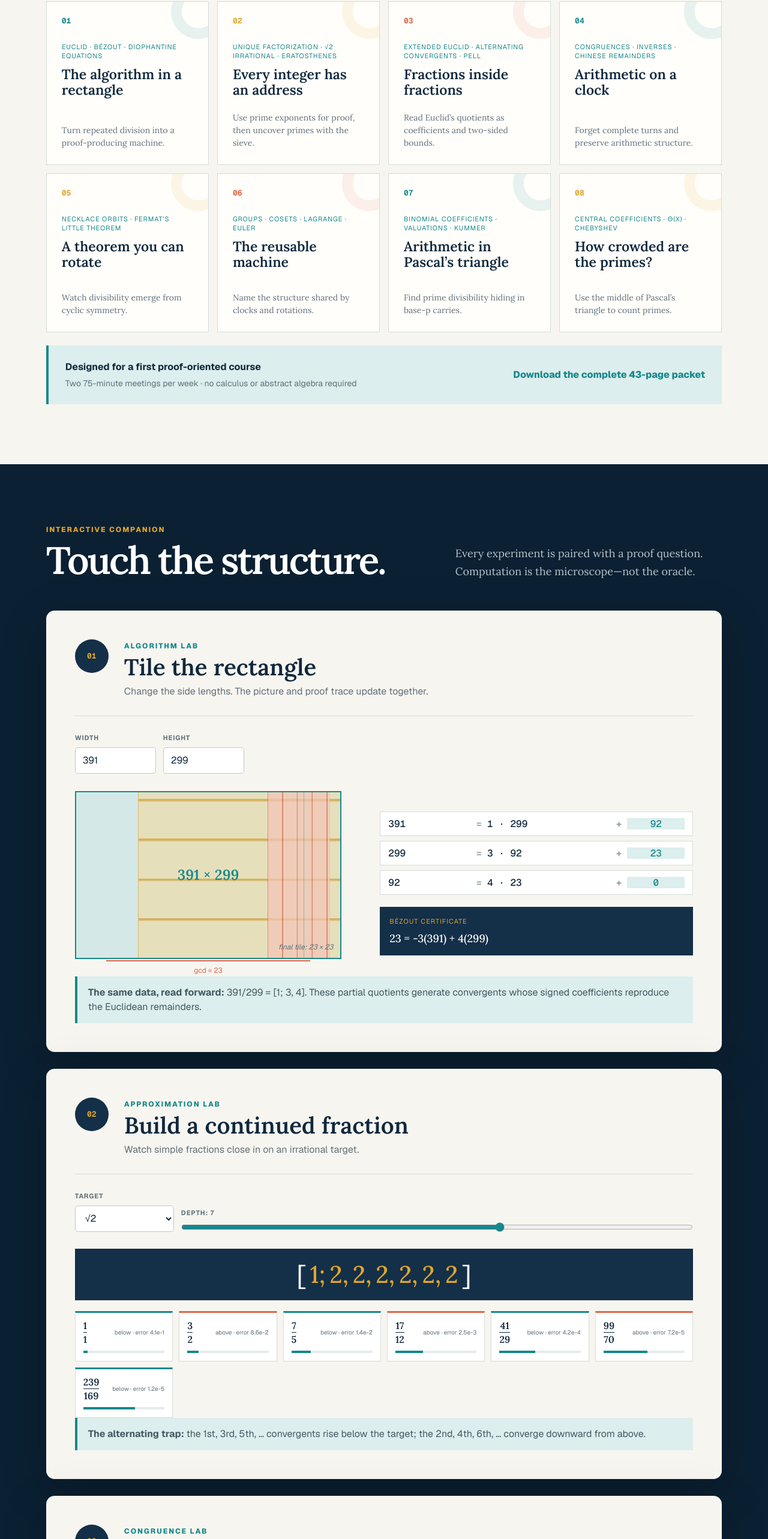
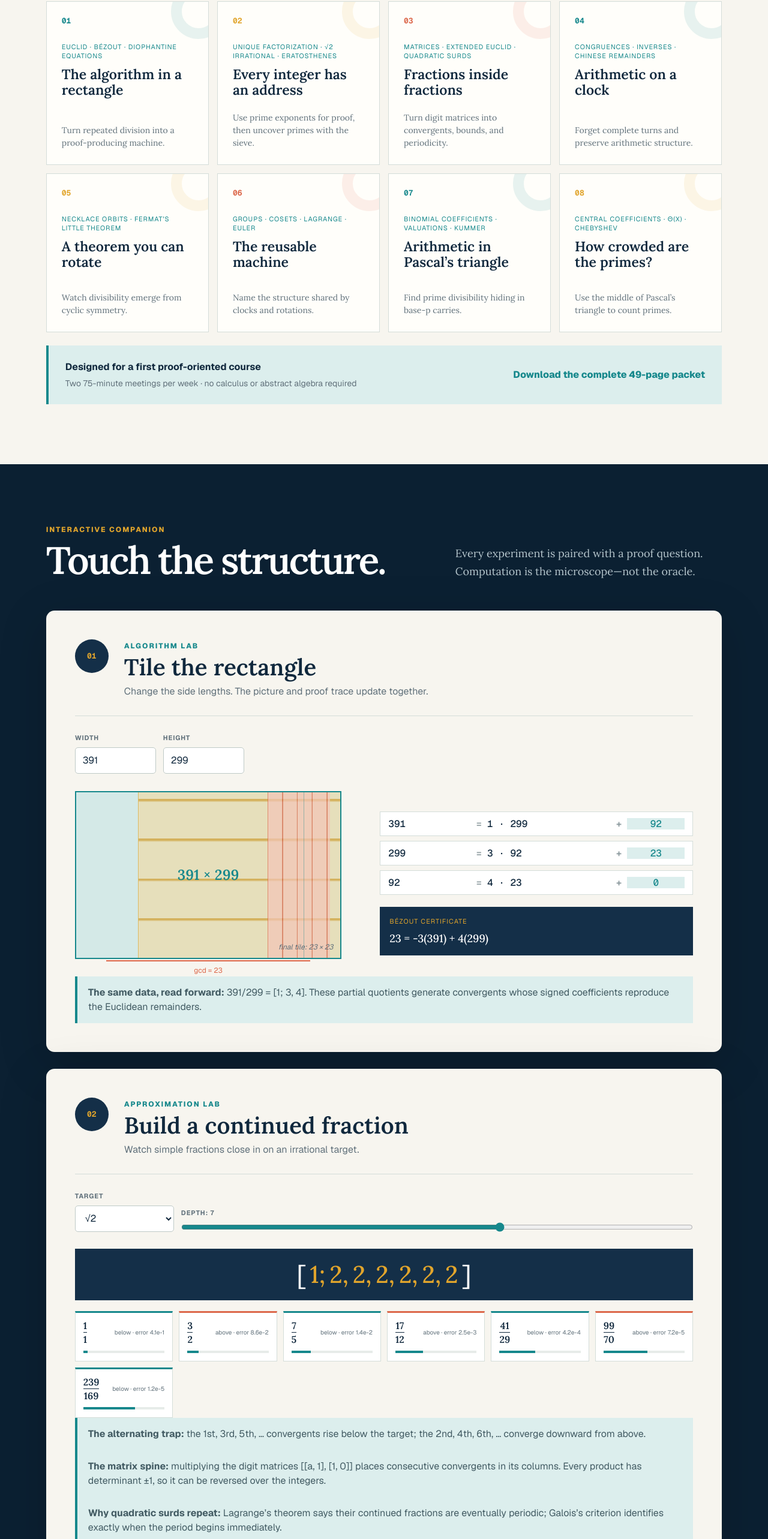
Before and after one commit to igorrivin/math-courses, a Next.js app in the folder number-theory/website/: page / in a window 1280 px wide. Shown: the part 1177-3743 px from the top of the page at 60% size. Built offline with nearby package versions, Linux system fonts and the light colour scheme.

Commit message:
Expand continued fractions with matrices and periodicity

```diff
--- a/number-theory/website/app/page.tsx
+++ b/number-theory/website/app/page.tsx
@@ -7,7 +7,7 @@ type EuclidRow = { a: number; b: number; q: number; r: number };
 const chapters = [
   { n: "01", title: "The algorithm in a rectangle", topic: "Euclid · Bézout · Diophantine equations", accent: "teal", blurb: "Turn repeated division into a proof-producing machine." },
   { n: "02", title: "Every integer has an address", topic: "Unique factorization · √2 irrational · Eratosthenes", accent: "gold", blurb: "Use prime exponents for proof, then uncover primes with the sieve." },
-  { n: "03", title: "Fractions inside fractions", topic: "Extended Euclid · Alternating convergents · Pell", accent: "coral", blurb: "Read Euclid’s quotients as coefficients and two-sided bounds." },
+  { n: "03", title: "Fractions inside fractions", topic: "Matrices · Extended Euclid · Quadratic surds", accent: "coral", blurb: "Turn digit matrices into convergents, bounds, and periodicity." },
   { n: "04", title: "Arithmetic on a clock", topic: "Congruences · Inverses · Chinese remainders", accent: "teal", blurb: "Forget complete turns and preserve arithmetic structure." },
   { n: "05", title: "A theorem you can rotate", topic: "Necklace orbits · Fermat’s little theorem", accent: "gold", blurb: "Watch divisibility emerge from cyclic symmetry." },
   { n: "06", title: "The reusable machine", topic: "Groups · Cosets · Lagrange · Euler", accent: "coral", blurb: "Name the structure shared by clocks and rotations." },
@@ -148,6 +148,8 @@ function ContinuedFractionLab() {
         })}
       </div>
       <p className="observation"><b>The alternating trap:</b> the 1st, 3rd, 5th, … convergents rise below the target; the 2nd, 4th, 6th, … converge downward from above.</p>
+      <p className="observation"><b>The matrix spine:</b> multiplying the digit matrices [[a, 1], [1, 0]] places consecutive convergents in its columns. Every product has determinant ±1, so it can be reversed over the integers.</p>
+      <p className="observation"><b>Why quadratic surds repeat:</b> Lagrange’s theorem says their continued fractions are eventually periodic; Galois’s criterion identifies exactly when the period begins immediately.</p>
     </article>
   );
 }
@@ -300,7 +302,7 @@ export default function Home() {
       <section className="section course-section" id="course">
         <div className="section-heading"><div><p className="eyebrow">The course</p><h2>One idea unlocks the next.</h2></div><p>The sequence is a proof journey, not a catalogue: algorithms become structures, structures become symmetry, and symmetry becomes information about primes.</p></div>
         <div className="chapter-grid">{chapters.map((c) => <article className={`chapter-card ${c.accent}`} key={c.n}><span>{c.n}</span><p>{c.topic}</p><h3>{c.title}</h3><em>{c.blurb}</em></article>)}</div>
-        <div className="course-cta"><div><strong>Designed for a first proof-oriented course</strong><span>Two 75-minute meetings per week · no calculus or abstract algebra required</span></div><a href="/course-packet.pdf">Download the complete 43-page packet</a></div>
+        <div className="course-cta"><div><strong>Designed for a first proof-oriented course</strong><span>Two 75-minute meetings per week · no calculus or abstract algebra required</span></div><a href="/course-packet.pdf">Download the complete 49-page packet</a></div>
       </section>
 
       <section className="section labs-section" id="labs">
```
Also changed, not shown: 1 other file (tests, documents, lock files or other folders).
